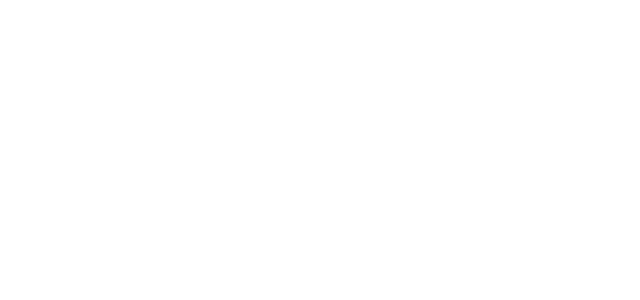
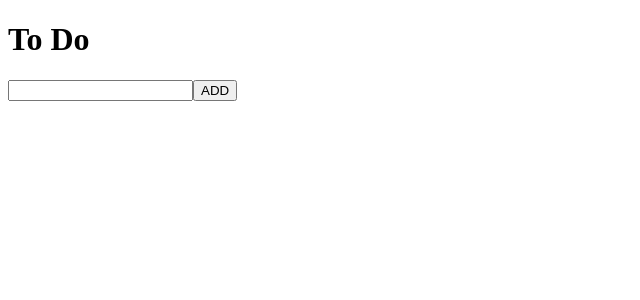
Before and after one commit to OneMoreBottlee/vanilla-redux, a React (Create React App) app: page / in a window 1280 px wide. Before the commit this address had no page. Shown: the top 300 px of the page, without its empty margins (0-640 px from the left). Built offline with nearby package versions, Linux system fonts and the light colour scheme.

Commit message:
배포 연습5

```diff
--- a/src/components/App.js
+++ b/src/components/App.js
@@ -5,10 +5,10 @@
 
 function App(){
     return (
-    <BrowserRouter>
-        <Routes basename={process.env.PUBLIC_URL}>
-            <Route path="/vanilla-redux" element = {<Home />}></Route>
-            <Route path="/vanilla-redux/:id" element = {<Detail />}></Route>
+    <BrowserRouter basename={process.env.PUBLIC_URL}>
+        <Routes>
+            <Route path="/" element = {<Home />}></Route>
+            <Route path="/:id" element = {<Detail />}></Route>
         </Routes>
     </BrowserRouter>
     )
--- a/src/components/ToDo.js
+++ b/src/components/ToDo.js
@@ -12,7 +12,7 @@
 
   return (
     <li>
-      <Link to={`/vanilla-redux/${id}`}>{text}</Link>
+      <Link to={`/${id}`}>{text}</Link>
       <button id={id} onClick={() => onClick(id)}>
         ❌
       </button>
```
